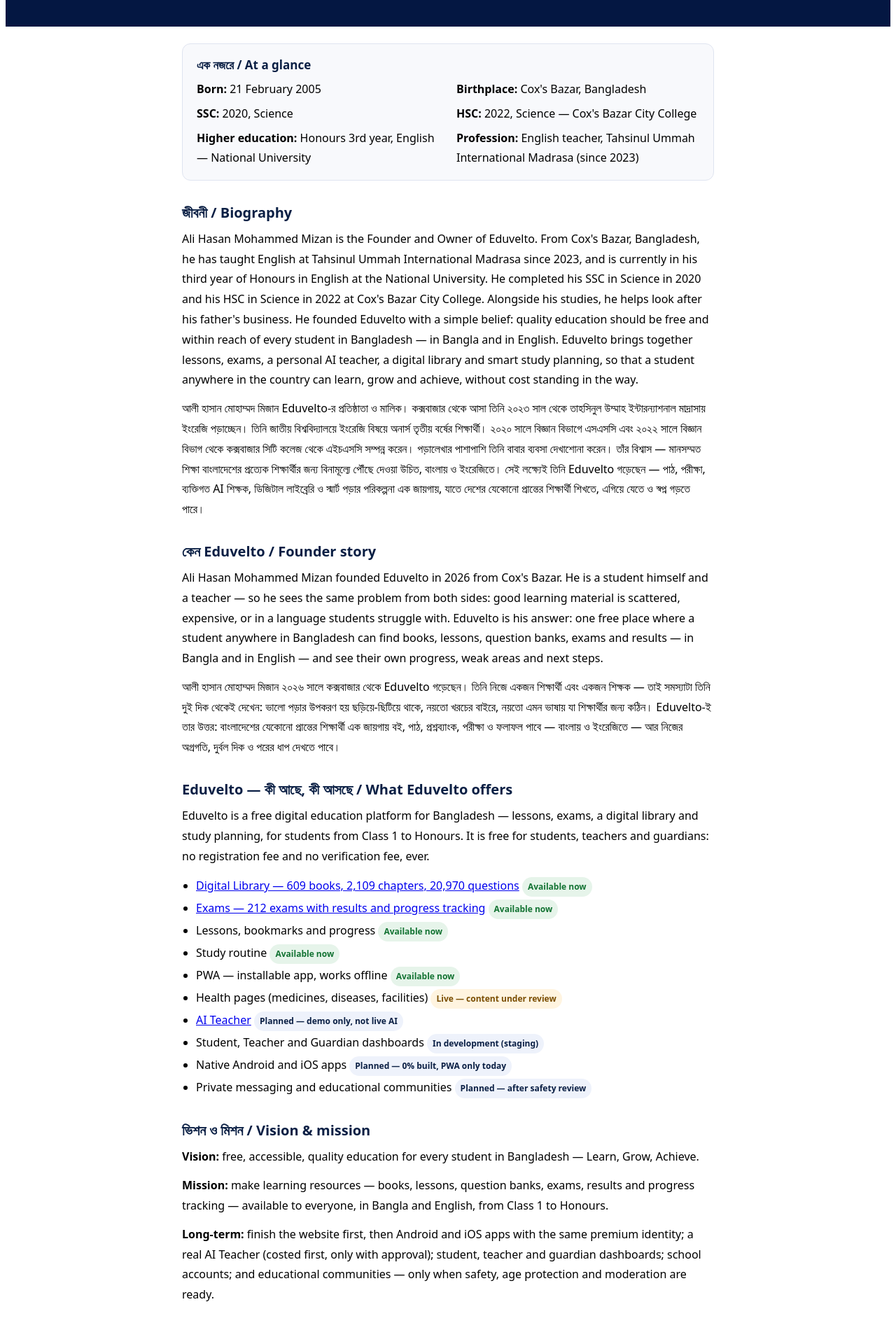
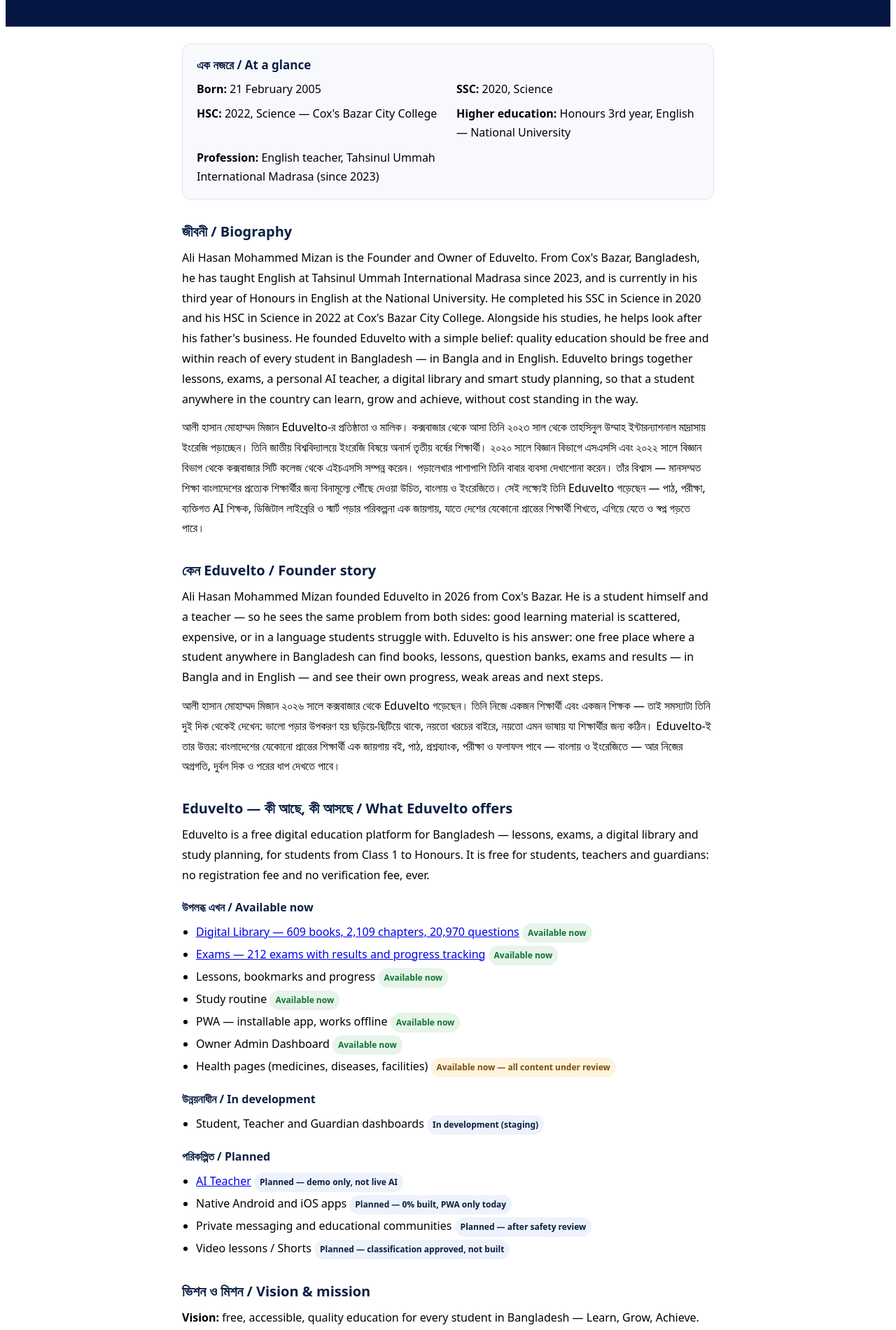
Before and after one commit to eduvelto/eduvelto, a React (Vite) app: page /founder in a window 1280 px wide. Shown: the part 308-2208 px from the top of the page at 70% size. Built offline with nearby package versions, Linux system fonts and the light colour scheme; no server answers.

Commit message:
Founder profile: apply owner decisions 21 Nov 07:24 (DOB approved, birthplace removed, email shown, no phone/LinkedIn/team; 3-group feature status) — staging only

```diff
--- a/src/pages/FounderPage.tsx
+++ b/src/pages/FounderPage.tsx
@@ -2,19 +2,26 @@
 //
 // Dedicated personal profile for Ali Hasan Mohammed Mizan, Founder &
 // CEO of Eduvelto. STAGING ONLY — publication requires the owner's
-// approval of the full preview (report: digital-identity-report.md,
-// gates G1 + G2). Content rules that bind this page:
+// approval of the full preview (preview-final-report.md).
+// Owner decisions 21 Nov 07:24 applied here:
+// - Date of birth (21 February 2005) APPROVED for publication as a
+//   factual detail, in the facts box and in the Person JSON-LD.
+//   No age is stated anywhere (age changes over time).
+// - Birthplace NOT approved: removed from the facts box and from the
+//   Person JSON-LD (no birthPlace field) until separately approved.
+//   The approved biography prose (decision 5) still says "From Cox's
+//   Bazar" — that wording is part of the approved bio text itself and
+//   is flagged in the preview report for the owner to confirm.
+// - Contact: official business email ahmmizan23@gmail.com is shown.
+//   Personal phone number is NOT shown. The Contact page is unchanged.
+// - LinkedIn: no account exists; LinkedIn appears nowhere here.
+// - Team section: OMITTED — no verified team members with approved
+//   public identification exist; none are invented.
+// - Features are grouped AVAILABLE NOW / IN DEVELOPMENT / PLANNED —
+//   nothing unfinished is advertised as operational.
 // - Biography: the text the owner approved 20 Nov 2026 (21:08), with
 //   the private-tuition clause omitted per his public-details rule
 //   (20 Nov 22:54). Madrasa teaching stays.
-// - Date of birth (21 February 2005) and birthplace (Cox's Bazar,
-//   Bangladesh) are PROPOSED additions, shown as labelled facts and
-//   in the structured data. No age is stated anywhere (age changes
-//   over time). Home address is never shown.
-// - Contact details: placeholder only — no email or phone on this
-//   page until the owner explicitly confirms (gate G2).
-// - Features are labelled AVAILABLE NOW vs PLANNED — nothing
-//   unfinished is advertised as operational.
 // - Only the approved founder photo is used (/founder-photo.jpg).
 // - No awards, honours, follower counts or other claims are made:
 //   the page states plainly that none are claimed.
@@ -37,9 +44,8 @@ const PERSON_JSON_LD = {
   name: 'Ali Hasan Mohammed Mizan',
   alternateName: ['আলী হাসান মোহাম্মদ মিজান', 'AHM Mizan'],
   description:
-    'Founder and CEO of Eduvelto, a free digital education platform from Bangladesh. English teacher at Tahsinul Ummah International Madrasa since 2023. Honours 3rd year English, National University. From Cox\'s Bazar, Bangladesh.',
+    'Founder and CEO of Eduvelto, a free digital education platform from Bangladesh. English teacher at Tahsinul Ummah International Madrasa since 2023. Honours 3rd year English, National University.',
   birthDate: '2005-02-21',
-  birthPlace: { '@type': 'Place', name: "Cox's Bazar, Bangladesh" },
   image: 'https://eduvelto.com/founder-photo.jpg',
   jobTitle: 'Founder & CEO, Eduvelto',
   worksFor: { '@type': 'Organization', name: 'Eduvelto', url: 'https://eduvelto.com' },
@@ -159,7 +165,7 @@ export default function FounderPage() {
   useSeo({
     title: 'Ali Hasan Mohammed Mizan — Founder & CEO, Eduvelto',
     description:
-      'Ali Hasan Mohammed Mizan is the Founder & CEO of Eduvelto, a free digital education platform from Bangladesh. English teacher, Honours student, and founder — from Cox\'s Bazar.',
+      'Ali Hasan Mohammed Mizan is the Founder & CEO of Eduvelto, a free digital education platform from Bangladesh. English teacher, Honours student, and founder.',
     canonical: CANONICAL,
     ogType: 'profile',
     ogImage: 'https://eduvelto.com/founder-photo.jpg',
@@ -235,10 +241,6 @@ export default function FounderPage() {
               <dd style={{ display: 'inline', margin: 0 }}>21 February 2005</dd>
             </div>
             <div>
-              <dt style={{ fontWeight: 700, display: 'inline' }}>Birthplace: </dt>
-              <dd style={{ display: 'inline', margin: 0 }}>Cox&apos;s Bazar, Bangladesh</dd>
-            </div>
-            <div>
               <dt style={{ fontWeight: 700, display: 'inline' }}>SSC: </dt>
               <dd style={{ display: 'inline', margin: 0 }}>2020, Science</dd>
             </div>
@@ -306,13 +308,16 @@ export default function FounderPage() {
           পরের ধাপ দেখতে পাবে।
         </p>
 
-        {/* Eduvelto showcase */}
+        {/* Eduvelto showcase — three-way status, owner decision 21 Nov 07:24 (5) */}
         <h2 style={sectionH2}>Eduvelto — কী আছে, কী আসছে / What Eduvelto offers</h2>
         <p style={bodyP}>
           Eduvelto is a free digital education platform for Bangladesh — lessons, exams, a digital
           library and study planning, for students from Class 1 to Honours. It is free for
           students, teachers and guardians: no registration fee and no verification fee, ever.
         </p>
+        <h3 style={{ fontSize: 16, margin: '20px 0 8px', color: NAVY }}>
+          উপলব্ধ এখন / Available now
+        </h3>
         <ul style={{ lineHeight: 2, paddingLeft: 20, margin: '0 0 12px' }}>
           <li>
             <Link to="/library">Digital Library — 609 books, 2,109 chapters, 20,970 questions</Link>{' '}
@@ -332,16 +337,29 @@ export default function FounderPage() {
             PWA — installable app, works offline <StatusChip label="Available now" kind="live" />
           </li>
           <li>
+            Owner Admin Dashboard <StatusChip label="Available now" kind="live" />
+          </li>
+          <li>
             Health pages (medicines, diseases, facilities){' '}
-            <StatusChip label="Live — content under review" kind="review" />
+            <StatusChip label="Available now — all content under review" kind="review" />
           </li>
+        </ul>
+        <h3 style={{ fontSize: 16, margin: '20px 0 8px', color: NAVY }}>
+          উন্নয়নাধীন / In development
+        </h3>
+        <ul style={{ lineHeight: 2, paddingLeft: 20, margin: '0 0 12px' }}>
+          <li>
+            Student, Teacher and Guardian dashboards{' '}
+            <StatusChip label="In development (staging)" kind="planned" />
+          </li>
+        </ul>
+        <h3 style={{ fontSize: 16, margin: '20px 0 8px', color: NAVY }}>
+          পরিকল্পিত / Planned
+        </h3>
+        <ul style={{ lineHeight: 2, paddingLeft: 20, margin: '0 0 12px' }}>
           <li>
             <Link to="/ai-teacher">AI Teacher</Link>{' '}
             <StatusChip label="Planned — demo only, not live AI" kind="planned" />
-          </li>
-          <li>
-            Student, Teacher and Guardian dashboards{' '}
-            <StatusChip label="In development (staging)" kind="planned" />
           </li>
           <li>
             Native Android and iOS apps{' '}
@@ -350,6 +368,10 @@ export default function FounderPage() {
           <li>
             Private messaging and educational communities{' '}
             <StatusChip label="Planned — after safety review" kind="planned" />
+          </li>
+          <li>
+            Video lessons / Shorts{' '}
+            <StatusChip label="Planned — classification approved, not built" kind="planned" />
           </li>
         </ul>
 
@@ -423,11 +445,16 @@ export default function FounderPage() {
           </li>
         </ul>
 
-        {/* Contact — placeholder only */}
+        {/* Contact — official business email (owner decision 21 Nov 07:24, 2) */}
         <h2 style={sectionH2}>যোগাযোগ / Contact</h2>
         <p style={bodyP}>
-          Official contact details will appear here after the owner&apos;s approval. Until then,
-          please use the <Link to="/contact">contact page</Link>.
+          Official business email:{' '}
+          <a href="mailto:ahmmizan23@gmail.com" style={{ color: BLUE }}>
+            ahmmizan23@gmail.com
+          </a>
+        </p>
+        <p style={bodyP}>
+          For anything else, please use the <Link to="/contact">contact page</Link>.
         </p>
 
         <p style={{ marginTop: 32 }}>
```
